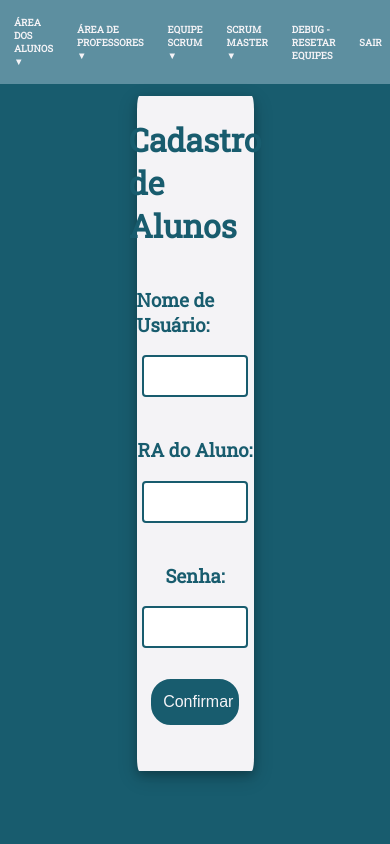
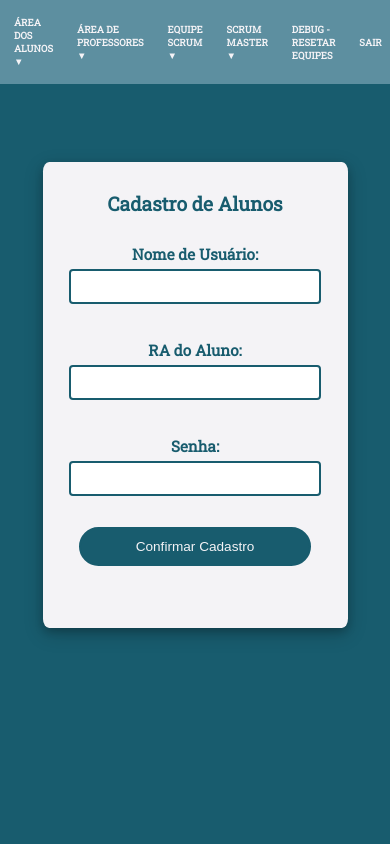
Before and after one commit to matheussd1/Apollo11, a Flask app: page /auth/cadastro_aluno in a window 390 px wide. Run offline with Flask 3, Linux system fonts and the light colour scheme; parts of the project's set-up code (start-up, migrations or seed data) failed here and were passed over.

Commit message:
style: responsividade tela de cadastro
ajuste na responsividade para dispositivos móveis

```diff
--- a/Src/static/css/cadastro.css
+++ b/Src/static/css/cadastro.css
@@ -1,12 +1,12 @@
 body, html {
     margin: 0;
+    padding: 0;
     font-family: Roboto Slab;
     background-color: #185c6e;
     display: flex;
     flex-direction: column;
-    justify-content: center;
     align-items: center;
-    color: #f4f3f6;
+    min-height: 100vh;
 }
 
 
@@ -58,3 +58,33 @@
     color: #185c6e;
     padding: 14px 12px;
 }
+
+@media (max-width: 768px) {
+    .cadastro {
+        width: 70vw;
+        margin-top: 20%;
+        padding: 1rem;
+    }
+
+    .cadastro h1 {
+        font-size: 1.2rem;
+        text-align: center;
+    }
+
+    .cadastro h3 {
+        font-size: 0.95rem;
+        margin-bottom: 0.3rem;
+    }
+
+    .cadastro form input[type=password],
+    .cadastro form input[type=text],
+    .cadastro form input[type=submit] {
+        width: 85%;
+        font-size: 0.85rem;
+        padding: 8px;
+    }
+
+    .cadastro form input[type=submit] {
+        padding: 10px;
+    }
+}
```
